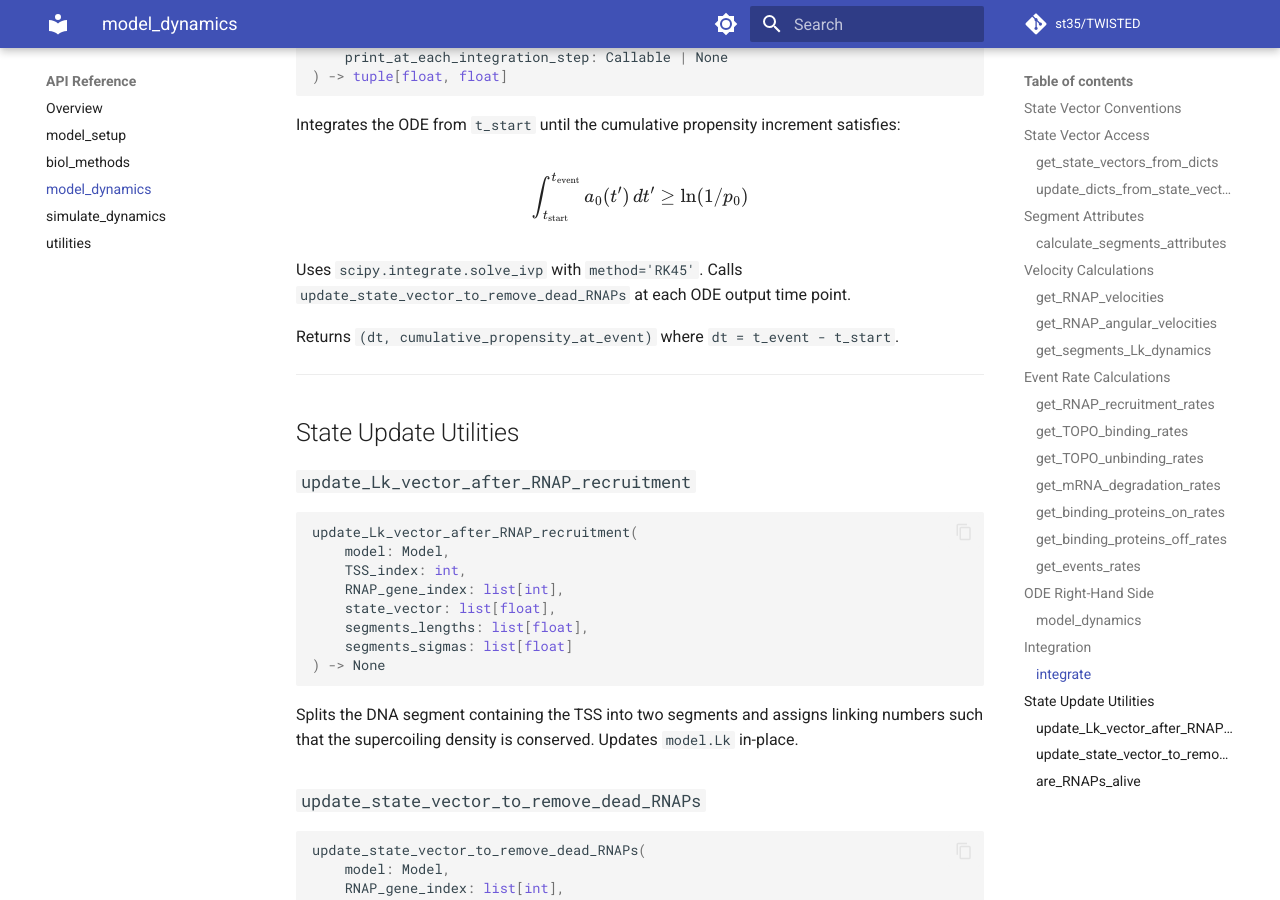
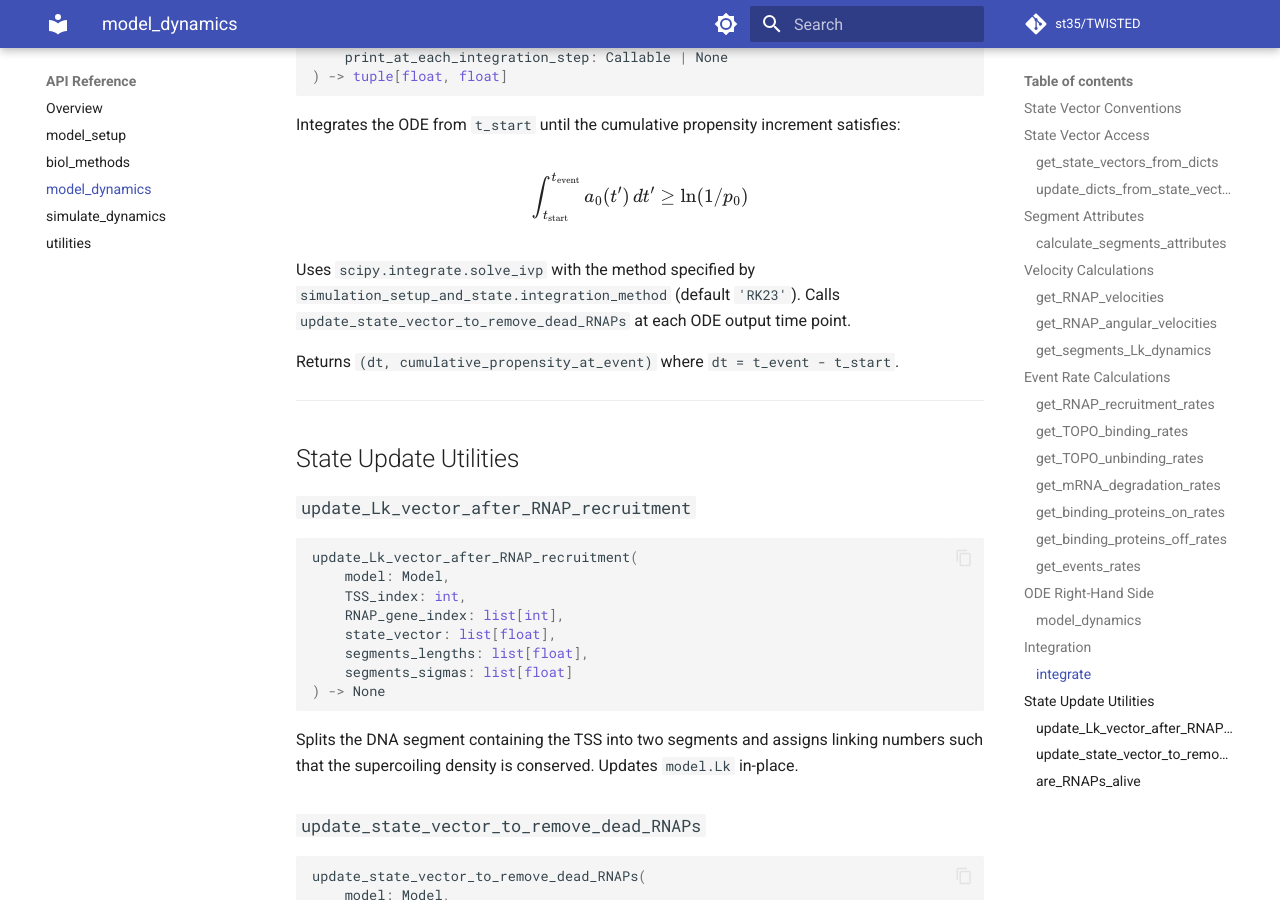
Before and after one commit to st35/TWISTED, an MkDocs documentation site: the page built from docs/api/model-dynamics.md, in a window 1280 px wide and 900 px high, scrolled down 6374 px. Built offline with MkDocs 1.6.1 and Material for MkDocs 9.7.7, drawn with Linux system fonts in a browser that asks for light colours; comment, search, counter and statistics services are not loaded.

Commit message:
Add configurable ODE solver; default to RK23 to prevent steric constraint violations

```diff
--- a/docs/api/model-dynamics.md
+++ b/docs/api/model-dynamics.md
@@ -276,7 +276,7 @@ Integrates the ODE from `t_start` until the cumulative propensity increment sati
 
 $$\int_{t_{\mathrm{start}}}^{t_{\mathrm{event}}} a_0(t')\,dt' \geq \ln(1/p_0)$$
 
-Uses `scipy.integrate.solve_ivp` with `method='RK45'`. Calls `update_state_vector_to_remove_dead_RNAPs` at each ODE output time point.
+Uses `scipy.integrate.solve_ivp` with the method specified by `simulation_setup_and_state.integration_method` (default `'RK23'`). Calls `update_state_vector_to_remove_dead_RNAPs` at each ODE output time point.
 
 Returns `(dt, cumulative_propensity_at_event)` where `dt = t_event - t_start`.
 
--- a/model_dynamics.py
+++ b/model_dynamics.py
@@ -457,7 +457,7 @@ def integrate(model: Model, simulation_setup_and_state: SimulationSetupAndState,
 			t_eval.append(t_first)
 			t_first += simulation_setup_and_state.integration_time_resolution
 		t_eval.append(t + dt)
-		sol = solve_ivp(lambda t, y: model_dynamics(t, y, RNAP_gene_index, model, simulation_setup_and_state), (t, t + dt), state_vector, t_eval = t_eval, method = 'RK45')
+		sol = solve_ivp(lambda t, y: model_dynamics(t, y, RNAP_gene_index, model, simulation_setup_and_state), (t, t + dt), state_vector, t_eval = t_eval, method = simulation_setup_and_state.integration_method)
 		assert sol.success, 'ODE integration failed during simulation.'
 		assert np.all(np.diff(sol.y[-1, :]) >= 0.0), 'Cumulative propensity decreased during integration.' # Cumulative propensity should never decrease over time
 		for t_index, t_val in enumerate(sol.t): # Check for event occurrence at each time point in the solution
```
Also changed, not shown: docs/api/model-setup.md (+2 -0 lines), docs/user-guide/overview.md (+1 -1 lines), docs/user-guide/simulation.md (+1 -0 lines), model_setup.py (+7 -1 lines).
